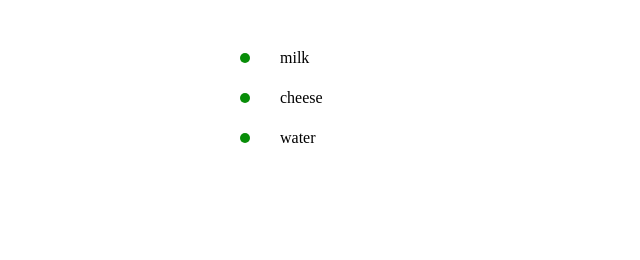
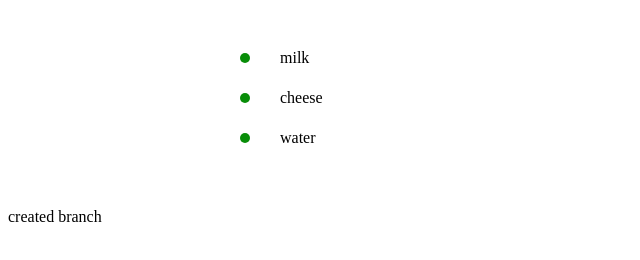
Before and after one commit to valionp/git-course, a plain HTML site: page index.html in a window 1280 px wide. Shown: the whole page, without its empty margins (0-640 px from the left). Drawn offline with Linux system fonts and the light colour scheme.

Commit message:
added branch

```diff
--- a/index.html
+++ b/index.html
@@ -15,7 +15,9 @@
 				<li>water <span class="remove">x</span></li>
 			</ul>
 		</div>
-
+		<div class="new-branch">
+			created branch
+		</div>
 		<script src="/index.js"></script>
 	</body>
 </html>
```
